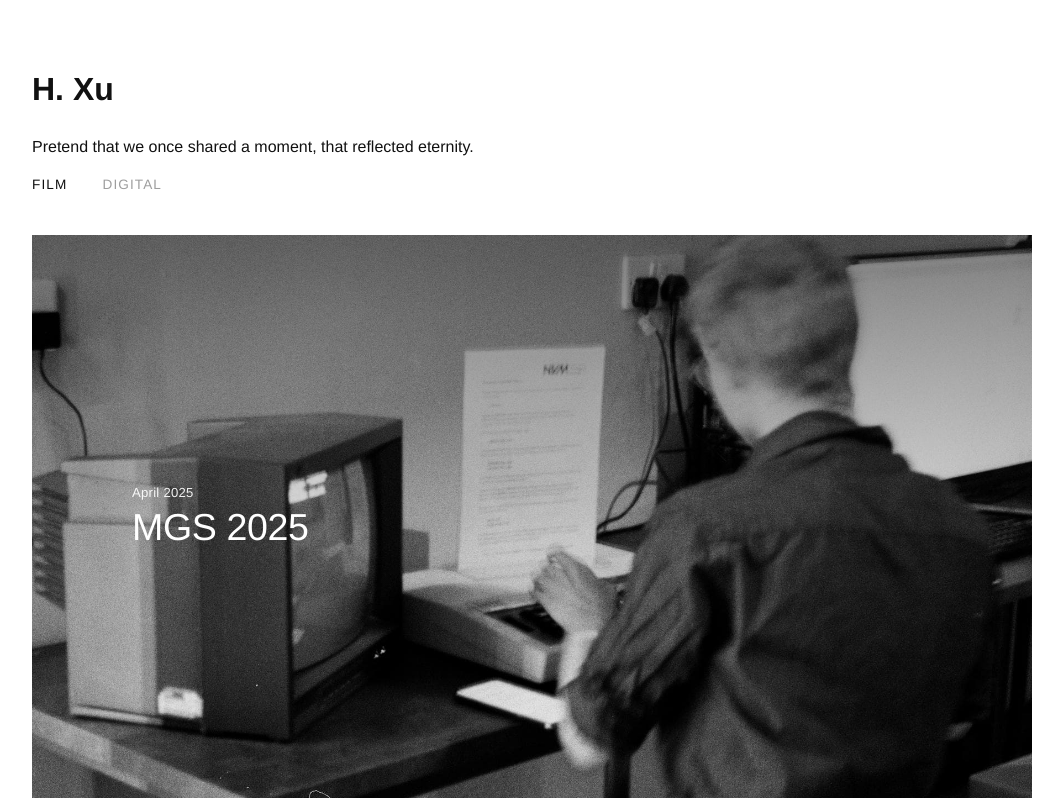
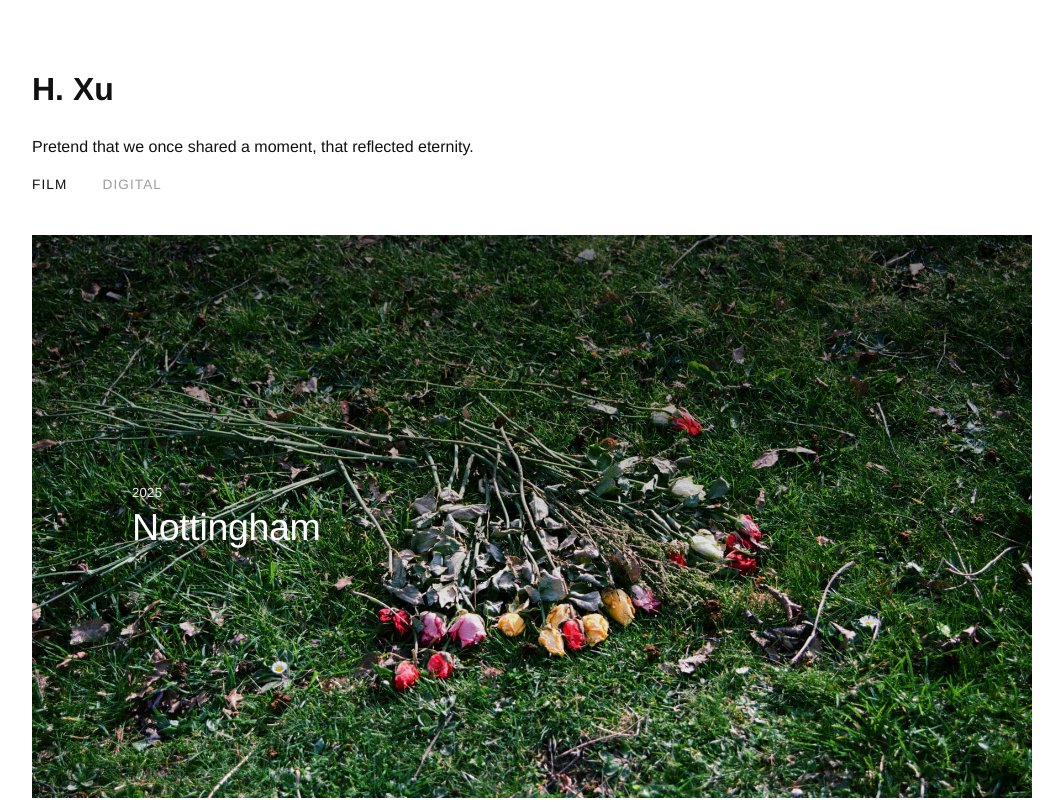
Before and after one commit to Ludwig24601/Ludwig24601.github.io, a plain HTML site: page gallery/index.html in a window 1280 px wide. Shown: the top 802 px of the page, without its empty margins (108-1171 px from the left). Drawn offline with Linux system fonts and the light colour scheme.

Commit message:
Update index.html

```diff
--- a/gallery/index.html
+++ b/gallery/index.html
@@ -25,6 +25,15 @@
 
   <main class="block-list">
 
+    <! -Block 2- >
+    <a class="album-block" href="albums/2025_Nottingham.html">
+      <img src="photos/2025_nottingham/n2_1_b.jpg" alt="" draggable="false">
+      <div class="album-overlay">
+        <span class="album-date">2025</span>
+        <h2 class="album-title">Nottingham</h2>
+      </div>
+    </a>
+
     <! -Block 1- >
     <a class="album-block" href="albums/2025_4_Sheffield.html">
       <img src="photos/2025_4_BW/dan_sheffield.jpg" alt="" draggable="false">
```
